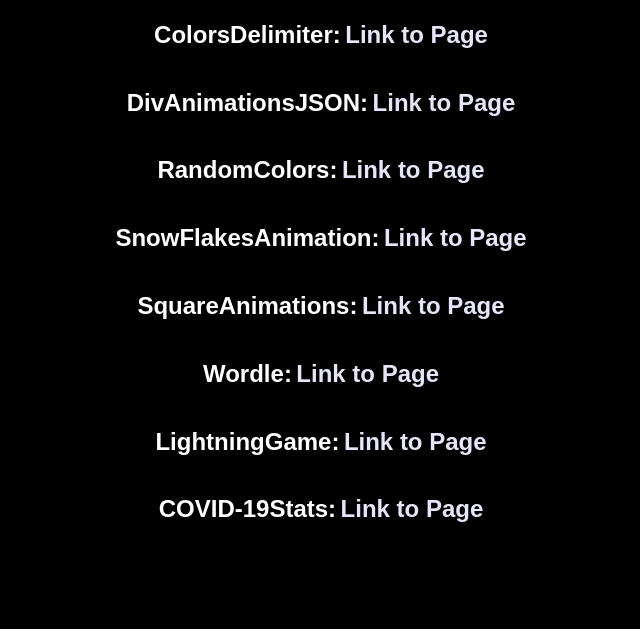
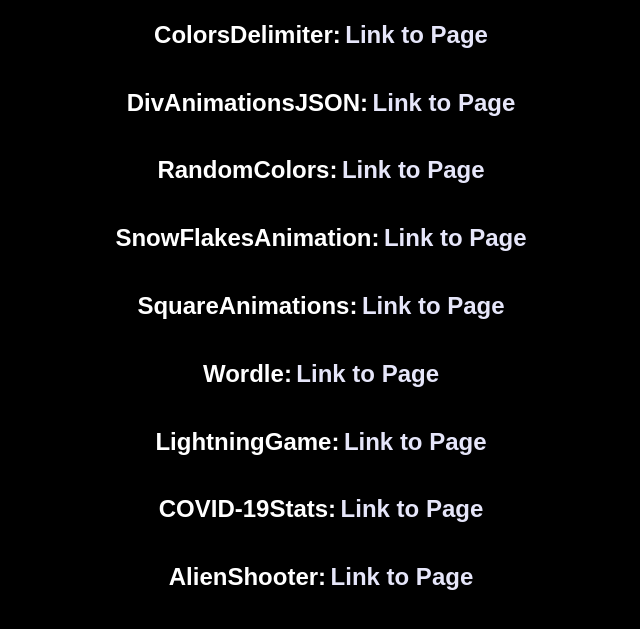
Before and after one commit to Jovann365/InternetProgramming, a plain HTML site: page index.html in a window 1280 px wide. Shown: the part 79-708 px from the top of the page, without its empty margins (319-959 px from the left). Drawn offline with Linux system fonts and the light colour scheme.

Commit message:
index update

```diff
--- a/index.html
+++ b/index.html
@@ -32,5 +32,6 @@
 <h2>Wordle: </h2> <a href="Projects/Wordle.html"><h2>Link to Page</h2></a> <br>
 <h2>LightningGame: </h2> <a href="Projects/LightningGame.html"><h2>Link to Page</h2></a> <br>
 <h2>COVID-19Stats: </h2> <a href="Projects/COVID-19Stats.html"><h2>Link to Page</h2></a> <br>
+<h2>AlienShooter: </h2> <a href="Projects/AlienShooter/AlienShooter.html"><h2>Link to Page</h2></a> <br>
 </body>
 </html>
```
